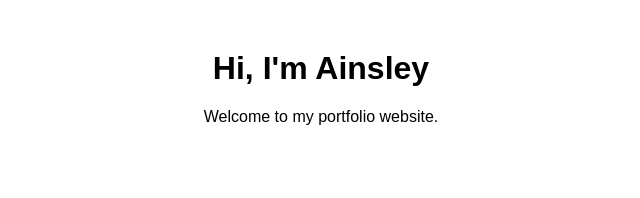
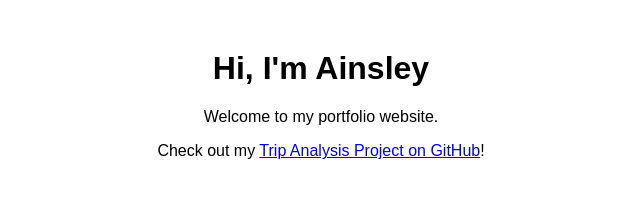
Before and after one commit to yainsley/yainsley.github.io, a plain HTML site: page index.html in a window 1280 px wide. Shown: the whole page, without its empty margins (319-959 px from the left). Drawn offline with Linux system fonts and the light colour scheme.

Commit message:
Update index.html

```diff
--- a/index.html
+++ b/index.html
@@ -7,5 +7,6 @@
 <body>
     <h1>Hi, I'm Ainsley</h1>
     <p>Welcome to my portfolio website.</p>
+    <p>Check out my <a href="https://github.com/yainsley/outing-club-analysis">Trip Analysis Project on GitHub</a>!</p>
 </body>
 </html>
```
